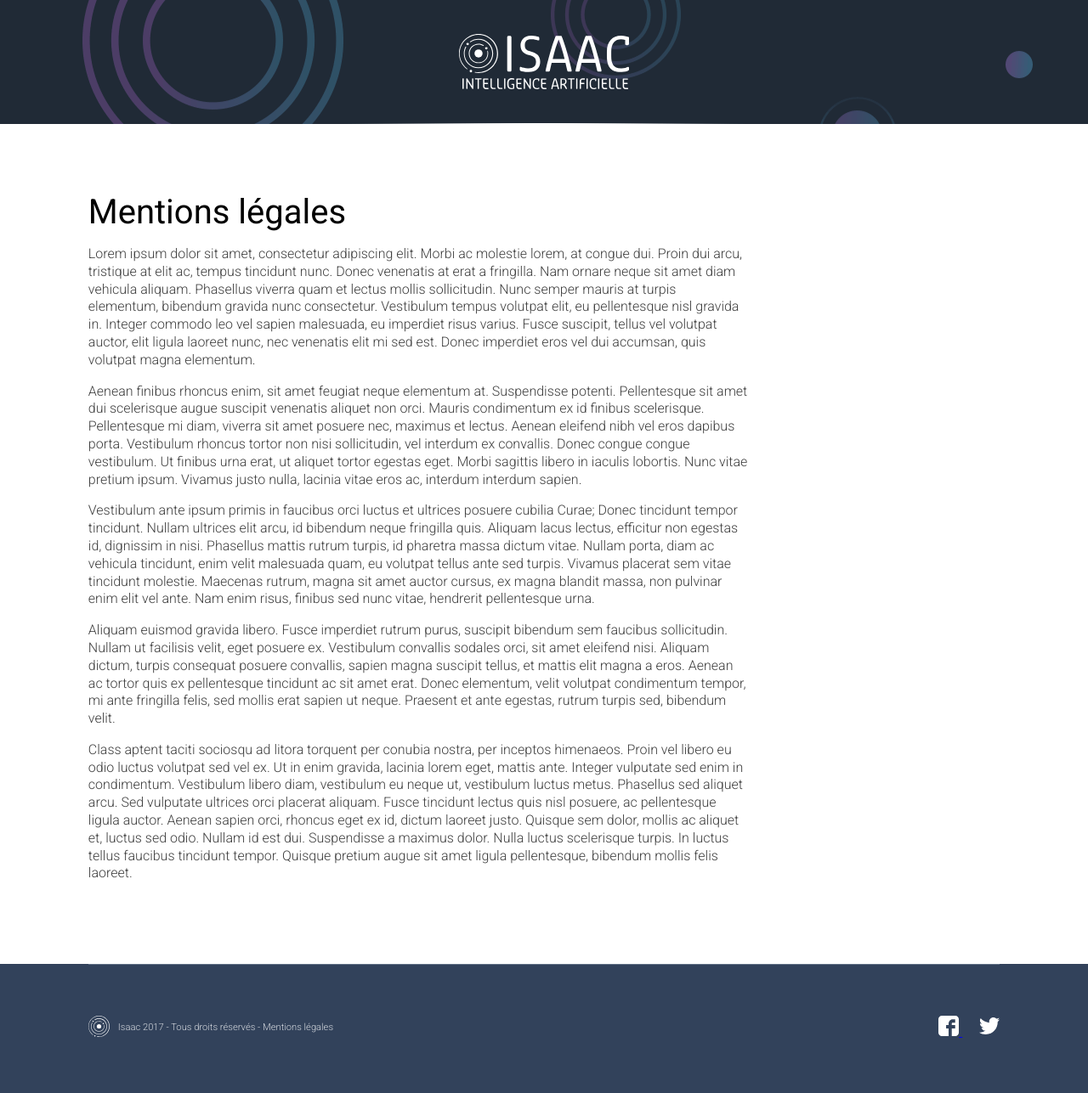
After one commit to lhollow75/isaac, a PHP site: page /mentions.html in a window 1280 px wide. The commit adds this page. Shown: the whole page at 85% size. Run offline with PHP 8.4, Linux system fonts and the light colour scheme.

Commit message:
Add page mentions legales

```diff
--- a/main.css
+++ b/main.css
@@ -1,3 +1,21 @@
+#mention-header {
+  overflow: auto;
+  overflow: -moz-scrollbars-none;
+  padding: 0px;
+  background: url(img/landing-page-isaac-v3-3-intro-bg.gif) no-repeat center top;
+  background-color: #202a36; }
+  #mention-header .logo-isaac img {
+    display: block;
+    max-width: 200px;
+    margin: auto;
+    margin-top: 40px; }
+    @media (max-width: 1200px) {
+      #mention-header .logo-isaac img {
+        width: 40%; } }
+    @media (max-width: 768px) {
+      #mention-header .logo-isaac img {
+        width: 60%; } }
+
 #intro {
   overflow: auto;
   overflow: -moz-scrollbars-none;
@@ -38,16 +56,16 @@
     .intro-line {
       width: 60%; } }
 
-#logo-isaac img {
+.logo-isaac img {
   display: block;
   max-width: 446px;
   margin: auto;
   margin-top: 40px; }
   @media (max-width: 1200px) {
-    #logo-isaac img {
+    .logo-isaac img {
       width: 40%; } }
   @media (max-width: 768px) {
-    #logo-isaac img {
+    .logo-isaac img {
       width: 60%; } }
 
 .search_section {
@@ -613,4 +631,25 @@ footer {
   background-image: url(img/rs-linkedin-logo.svg) no-repeat;
   background-size: 24px; }
 
+#mentions {
+  clear: both;
+  padding: 80px 8.11111%;
+  margin: 0;
+  overflow: hidden;
+  overflow: -moz-scrollbars-none;
+  float: left;
+  display: block;
+  width: 60.66667%; }
+  @media (max-width: 1200px) {
+    #mentions {
+      width: 100% / 2; } }
+  @media (max-width: 768px) {
+    #mentions {
+      width: 90%;
+      float: none; } }
+  #mentions p {
+    font-size: 1em;
+    font-weight: 300;
+    color: #3e3e3e; }
+
 /*# sourceMappingURL=main.css.map */
--- a/main.scss
+++ b/main.scss
@@ -15,6 +15,39 @@ $couleur6bis: #3D89AD; // section 5
 $couleur6ter: #eff6fb; // section 5
 $couleur7: #32425b; // section 6
 $couleur8: #32425b; // section footer
+
+
+
+
+#mention-header {
+    overflow:auto;
+    overflow: -moz-scrollbars-none;
+    padding: 0px;
+    background: url(img/landing-page-isaac-v3-3-intro-bg.gif) no-repeat center top;
+    background-color: $couleur1;
+
+
+    @media (max-width: 1200px){
+    }
+    @media (max-width: 768px){
+    }
+
+
+    .logo-isaac img{
+        display: block;
+        max-width: 200px;
+        margin: auto;
+        margin-top:40px;
+
+        @media (max-width: 1200px){
+            width: 40%;
+        }
+        @media (max-width: 768px){
+            width: 60%;
+        }
+    }
+}
+
 
 
 #intro{
@@ -73,7 +106,7 @@ $couleur8: #32425b; // section footer
 }
 
 
-#logo-isaac img {
+.logo-isaac img {
     display: block;
     max-width: 446px;
     margin: auto;
@@ -890,3 +923,30 @@ footer {
     background-image: url(img/rs-linkedin-logo.svg) no-repeat;
     background-size: 24px;
 }
+
+
+
+#mentions {
+    clear: both;
+    padding: $grid-height 100% /9 - 3;
+    margin: 0;
+    overflow:hidden;
+    overflow: -moz-scrollbars-none;
+    float: left;
+    display: block;
+    width: 100% / 1.5 - 6 ; //66,66%
+
+    @media (max-width: 1200px){
+        width: 100% / 2;
+    }
+    @media (max-width: 768px){
+        width: 90%;
+        float: none;
+    }
+
+    p {
+        font-size: 1em;
+        font-weight: 300;
+        color: #3e3e3e;
+    }
+}
--- /dev/null
+++ b/mentions.html
@@ -0,0 +1,103 @@
+<!DOCTYPE html>
+<html lang="fr">
+	<head>
+		<meta charset="utf-8">
+		<title>ISAAC Intelligence artificielle</title>
+		<link rel="stylesheet" href="main.css">
+		<link href="https://fonts.googleapis.com/css?family=Roboto:300,400,700" rel="stylesheet">
+
+        <link rel="apple-touch-icon-precomposed" sizes="57x57" href="http://www.isaac-ia.com/img/favicon/apple-touch-icon-57x57.png" />
+        <link rel="apple-touch-icon-precomposed" sizes="114x114" href="http://www.isaac-ia.com/img/favicon/apple-touch-icon-114x114.png" />
+        <link rel="apple-touch-icon-precomposed" sizes="72x72" href="http://www.isaac-ia.com/img/favicon/apple-touch-icon-72x72.png" />
+        <link rel="apple-touch-icon-precomposed" sizes="144x144" href="http://www.isaac-ia.com/img/favicon/apple-touch-icon-144x144.png" />
+        <link rel="apple-touch-icon-precomposed" sizes="120x120" href="http://www.isaac-ia.com/img/favicon/apple-touch-icon-120x120.png" />
+        <link rel="apple-touch-icon-precomposed" sizes="152x152" href="http://www.isaac-ia.com/img/favicon/apple-touch-icon-152x152.png" />
+        <link rel="icon" type="image/png" href="http://www.isaac-ia.com/img/favicon/favicon-32x32.png" sizes="32x32" />
+        <link rel="icon" type="image/png" href="http://www.isaac-ia.com/img/favicon/favicon-16x16.png" sizes="16x16" />
+        <meta name="application-name" content="Isaac"/>
+        <meta name="msapplication-TileColor" content="#FFFFFF" />
+        <meta name="msapplication-TileImage" content="http://www.isaac-ia.com/mstile-144x144.png" />
+
+        <!-- Hotjar Tracking Code for www.isaac-ia.com -->
+        <script>
+            (function(h,o,t,j,a,r){
+                h.hj=h.hj||function(){(h.hj.q=h.hj.q||[]).push(arguments)};
+                h._hjSettings={hjid:380826,hjsv:5};
+                a=o.getElementsByTagName('head')[0];
+                r=o.createElement('script');r.async=1;
+                r.src=t+h._hjSettings.hjid+j+h._hjSettings.hjsv;
+                a.appendChild(r);
+            })(window,document,'//static.hotjar.com/c/hotjar-','.js?sv=');
+        </script>
+
+
+	</head>
+
+<body>
+
+
+<div class="lp">
+
+	<section id="mention-header">
+		<div class="logo-isaac">
+            <img src="img/isaac-logo.svg" alt="Isaac, votre assistant sur-mesure">
+        </div>
+        <img class="intro-line" src="img/intro-hr.gif">
+
+	</section>
+
+	<section id="mentions">
+        <div class="description">
+            <h2>Mentions légales</h2>
+
+            <p>Lorem ipsum dolor sit amet, consectetur adipiscing elit. Morbi ac molestie lorem, at congue dui. Proin dui arcu, tristique at elit ac, tempus tincidunt nunc. Donec venenatis at erat a fringilla. Nam ornare neque sit amet diam vehicula aliquam. Phasellus viverra quam et lectus mollis sollicitudin. Nunc semper mauris at turpis elementum, bibendum gravida nunc consectetur. Vestibulum tempus volutpat elit, eu pellentesque nisl gravida in. Integer commodo leo vel sapien malesuada, eu imperdiet risus varius. Fusce suscipit, tellus vel volutpat auctor, elit ligula laoreet nunc, nec venenatis elit mi sed est. Donec imperdiet eros vel dui accumsan, quis volutpat magna elementum.</p>
+
+            <p>Aenean finibus rhoncus enim, sit amet feugiat neque elementum at. Suspendisse potenti. Pellentesque sit amet dui scelerisque augue suscipit venenatis aliquet non orci. Mauris condimentum ex id finibus scelerisque. Pellentesque mi diam, viverra sit amet posuere nec, maximus et lectus. Aenean eleifend nibh vel eros dapibus porta. Vestibulum rhoncus tortor non nisi sollicitudin, vel interdum ex convallis. Donec congue congue vestibulum. Ut finibus urna erat, ut aliquet tortor egestas eget. Morbi sagittis libero in iaculis lobortis. Nunc vitae pretium ipsum. Vivamus justo nulla, lacinia vitae eros ac, interdum interdum sapien.</p>
+
+            <p>Vestibulum ante ipsum primis in faucibus orci luctus et ultrices posuere cubilia Curae; Donec tincidunt tempor tincidunt. Nullam ultrices elit arcu, id bibendum neque fringilla quis. Aliquam lacus lectus, efficitur non egestas id, dignissim in nisi. Phasellus mattis rutrum turpis, id pharetra massa dictum vitae. Nullam porta, diam ac vehicula tincidunt, enim velit malesuada quam, eu volutpat tellus ante sed turpis. Vivamus placerat sem vitae tincidunt molestie. Maecenas rutrum, magna sit amet auctor cursus, ex magna blandit massa, non pulvinar enim elit vel ante. Nam enim risus, finibus sed nunc vitae, hendrerit pellentesque urna.</p>
+
+            <p>Aliquam euismod gravida libero. Fusce imperdiet rutrum purus, suscipit bibendum sem faucibus sollicitudin. Nullam ut facilisis velit, eget posuere ex. Vestibulum convallis sodales orci, sit amet eleifend nisi. Aliquam dictum, turpis consequat posuere convallis, sapien magna suscipit tellus, et mattis elit magna a eros. Aenean ac tortor quis ex pellentesque tincidunt ac sit amet erat. Donec elementum, velit volutpat condimentum tempor, mi ante fringilla felis, sed mollis erat sapien ut neque. Praesent et ante egestas, rutrum turpis sed, bibendum velit.</p>
+
+            <p>Class aptent taciti sociosqu ad litora torquent per conubia nostra, per inceptos himenaeos. Proin vel libero eu odio luctus volutpat sed vel ex. Ut in enim gravida, lacinia lorem eget, mattis ante. Integer vulputate sed enim in condimentum. Vestibulum libero diam, vestibulum eu neque ut, vestibulum luctus metus. Phasellus sed aliquet arcu. Sed vulputate ultrices orci placerat aliquam. Fusce tincidunt lectus quis nisl posuere, ac pellentesque ligula auctor. Aenean sapien orci, rhoncus eget ex id, dictum laoreet justo. Quisque sem dolor, mollis ac aliquet et, luctus sed odio. Nullam id est dui. Suspendisse a maximus dolor. Nulla luctus scelerisque turpis. In luctus tellus faucibus tincidunt tempor. Quisque pretium augue sit amet ligula pellentesque, bibendum mollis felis laoreet.</p>
+
+        </div>
+    </section>
+
+
+
+    <footer>
+        <div class="footer-line"></div>
+
+        <div class="signature">
+            <img src="img/cp-objet.svg">
+            <p>Isaac 2017 - Tous droits réservés - <a onclick="ga('send', 'event', 'isaac-lp', 'mentions-legales', 'lien', {'nonInteraction': 1});" href="#">Mentions légales</a></p>
+        </div>
+
+        <ul class="social">
+
+
+            <a onclick="ga('send', 'event', 'isaac-lp', 'rs-facebook', 'lien', {'nonInteraction': 1});" href="https://www.facebook.com/isaac.intelligence.artificielle/" title="Suivre Isaac sur Facebook" target="_blank">
+                <li id="facebook"></li>
+            </a>
+
+            <a onclick="ga('send', 'event', 'isaac-lp', 'rs-twitter', 'lien', {'nonInteraction': 1});" href="https://twitter.com/isaac__ia" title="Suivre Isaac sur Twitter" target="_blank"><li id="twitter"></li></a>
+
+            <!--<a onclick="ga('send', 'event', 'isaac-lp', 'rs-linkedin', 'lien', {'nonInteraction': 1});" href="#" target="_blank"><li id="linkedin"></li></a>-->
+        </ul>
+
+    </footer>
+
+<!--Analytics Google-->
+<script>
+  (function(i,s,o,g,r,a,m){i['GoogleAnalyticsObject']=r;i[r]=i[r]||function(){
+  (i[r].q=i[r].q||[]).push(arguments)},i[r].l=1*new Date();a=s.createElement(o),
+  m=s.getElementsByTagName(o)[0];a.async=1;a.src=g;m.parentNode.insertBefore(a,m)
+  })(window,document,'script','https://www.google-analytics.com/analytics.js','ga');
+
+  ga('create', 'UA-89779336-1', 'auto');
+  ga('send', 'pageview');
+
+</script>
+
+</body>
+</html>
```
Also changed, not shown: 1 other file.
